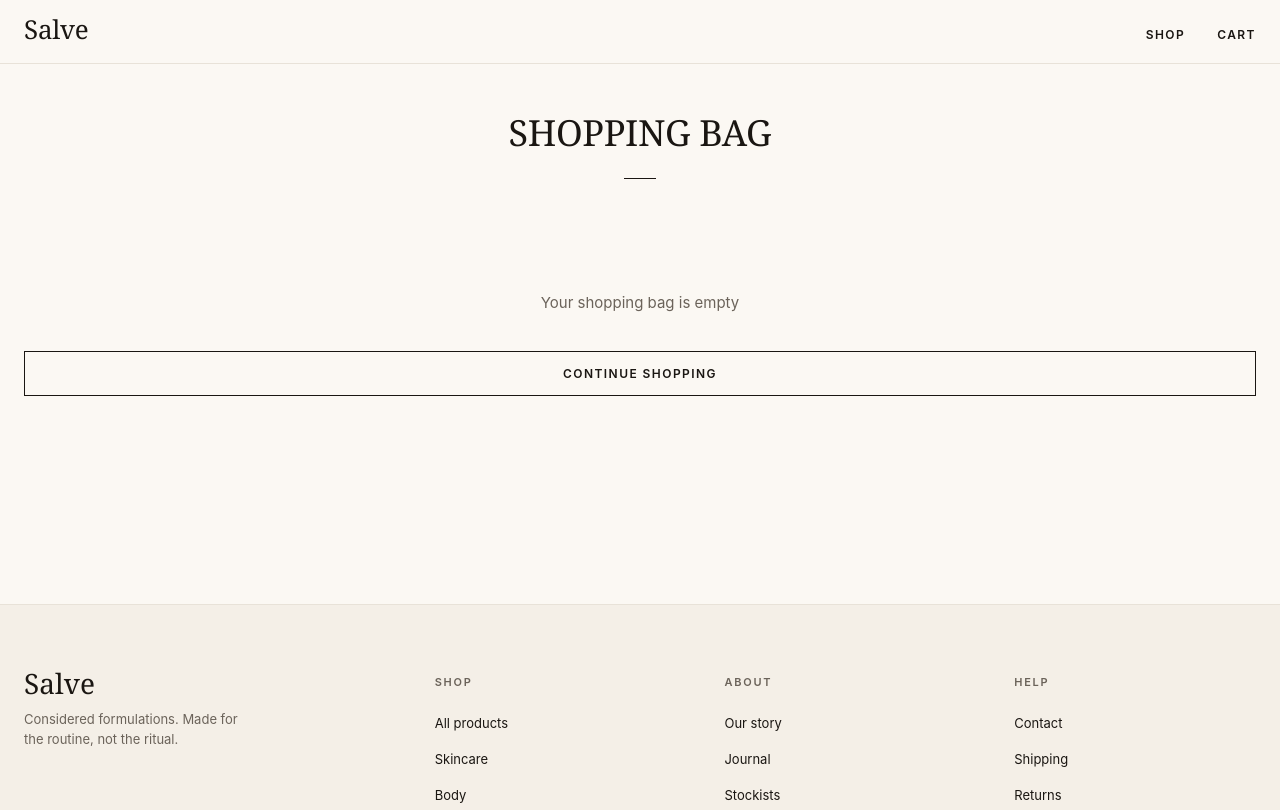
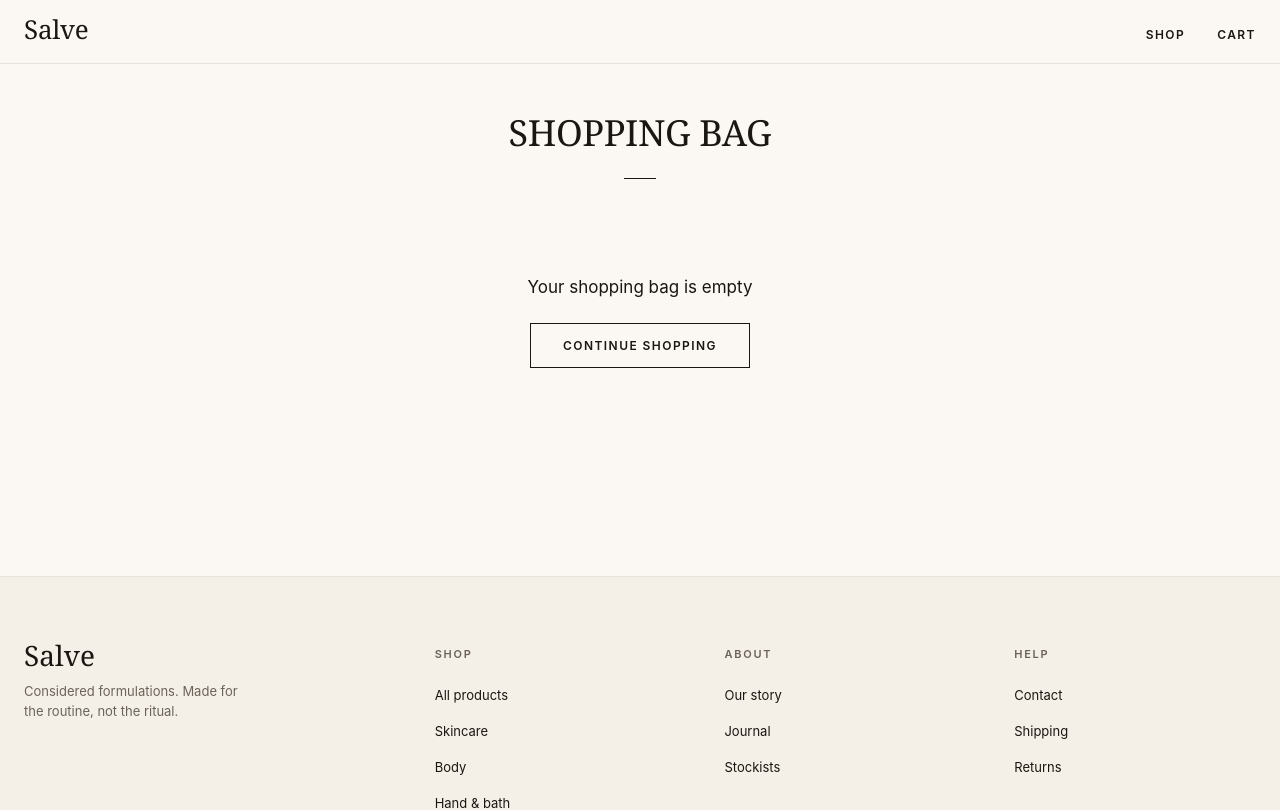
Before and after one commit to UrumiAI/demo-store, a React (Vite) app in the folder themes/demo-store-headless/: page /cart in a window 1280 px wide. Shown: the top 810 px of the page. Built offline with nearby package versions, Linux system fonts and the light colour scheme.

Commit message:
Polish empty cart fallback

```diff
--- a/themes/demo-store-headless/src/styles/Cart.css
+++ b/themes/demo-store-headless/src/styles/Cart.css
@@ -27,8 +27,18 @@
   flex-direction: column;
   align-items: center;
   gap: var(--space-5);
-  padding: var(--space-8) 0;
-  color: var(--color-text-secondary);
+  padding: var(--space-7) 0 var(--space-8);
+}
+
+.empty-cart p {
+  color: var(--color-text-primary);
+  font-size: var(--type-body-lg-size);
+}
+
+.empty-cart .continue-shopping-btn {
+  width: auto;
+  min-width: 220px;
+  margin-top: 0;
 }
 
 .cart-container {
```
Also changed, not shown: 3 other files (tests, documents, lock files or other folders).
